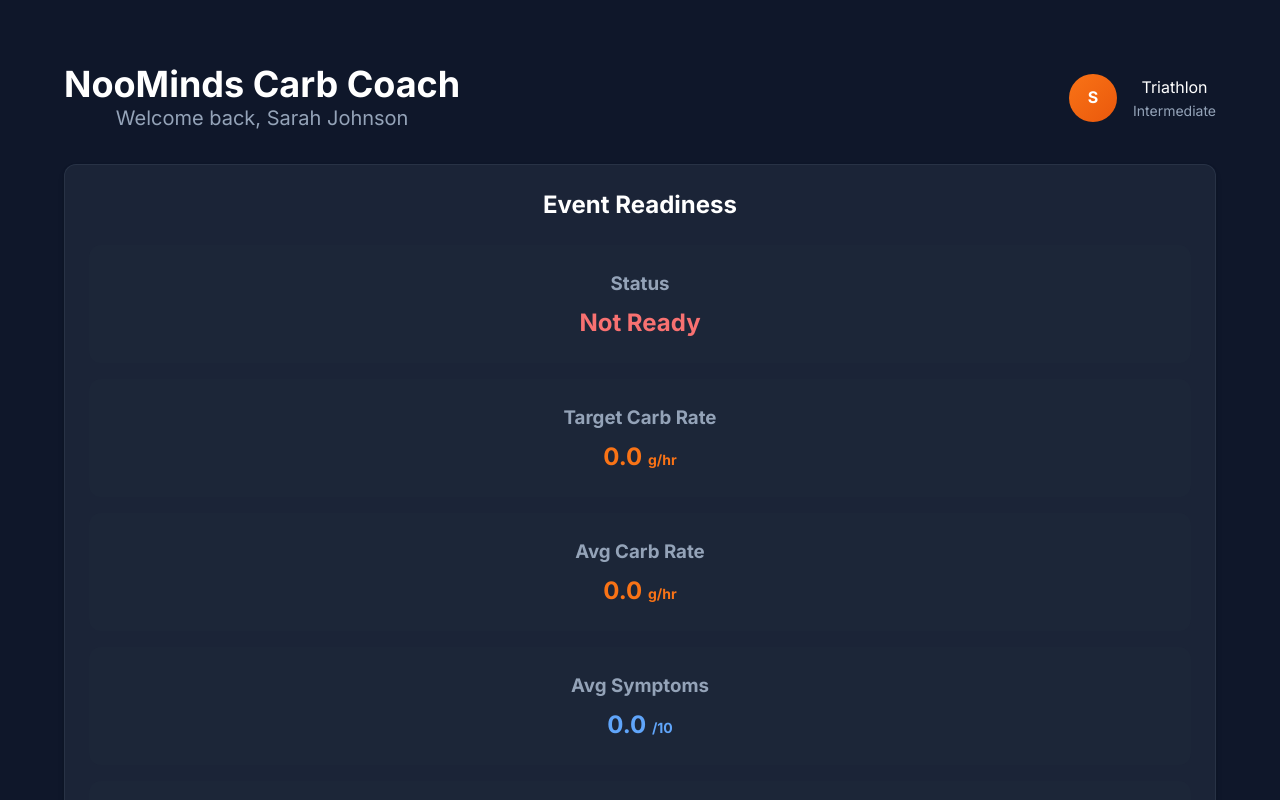
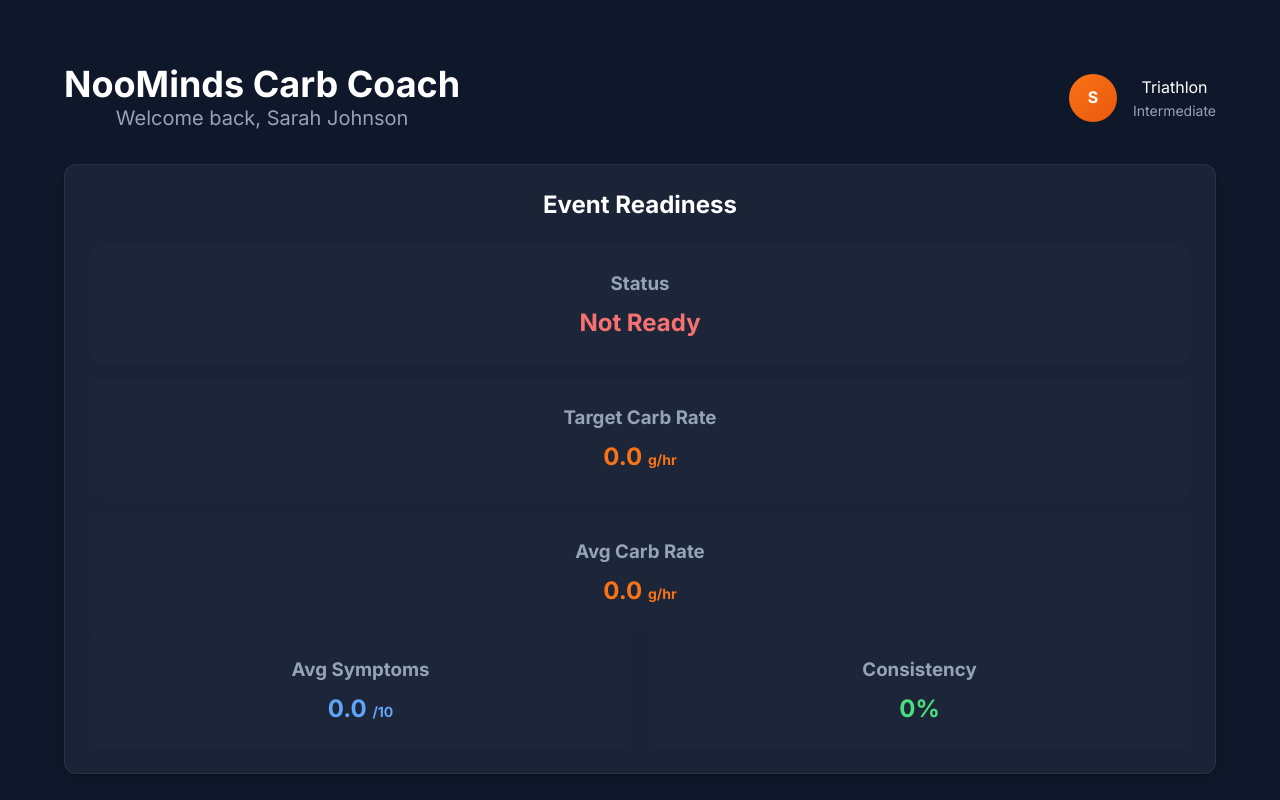
Before and after one commit to NooMinds/noominds-carb-coach, a React (Vite) app: page / in a window 1280 px wide. Shown: the top 800 px of the page. Built offline with nearby package versions, Linux system fonts and the light colour scheme.

Commit message:
Update App.tsx

```diff
--- a/src/App.tsx
+++ b/src/App.tsx
@@ -750,7 +750,9 @@
       {/* Event Readiness */}
       <div className="card mb-8">
         <h2 className="text-2xl font-bold text-white mb-6">Event Readiness</h2>
-        <div className="grid grid-cols-1 md:grid-cols-5 gap-6">
+        <div className="space-y-6">
+          {/* First row: 3 metrics */}
+          <div className="grid grid-cols-1 md:grid-cols-3 gap-6">
             <div className="bg-slate-800/50 rounded-xl p-5">
               <h3 className="text-slate-400 mb-2">Status</h3>
               <div className={`text-2xl font-bold ${
@@ -769,6 +771,10 @@
               <h3 className="text-slate-400 mb-2">Avg Carb Rate</h3>
               <div className="text-2xl font-bold text-orange-400">{metrics.avgCarbs} <span className="text-sm">g/hr</span></div>
             </div>
+          </div>
+
+          {/* Second row: 2 metrics */}
+          <div className="grid grid-cols-1 md:grid-cols-2 gap-6">
             <div className="bg-slate-800/50 rounded-xl p-5">
               <h3 className="text-slate-400 mb-2">Avg Symptoms</h3>
               <div className="text-2xl font-bold text-blue-400">{metrics.avgSymptoms} <span className="text-sm">/10</span></div>
@@ -776,6 +782,7 @@
             <div className="bg-slate-800/50 rounded-xl p-5">
               <h3 className="text-slate-400 mb-2">Consistency</h3>
               <div className="text-2xl font-bold text-green-400">{metrics.consistency}%</div>
+            </div>
           </div>
         </div>
       </div>
```
Lines whose indentation alone changed are shown as unchanged.
